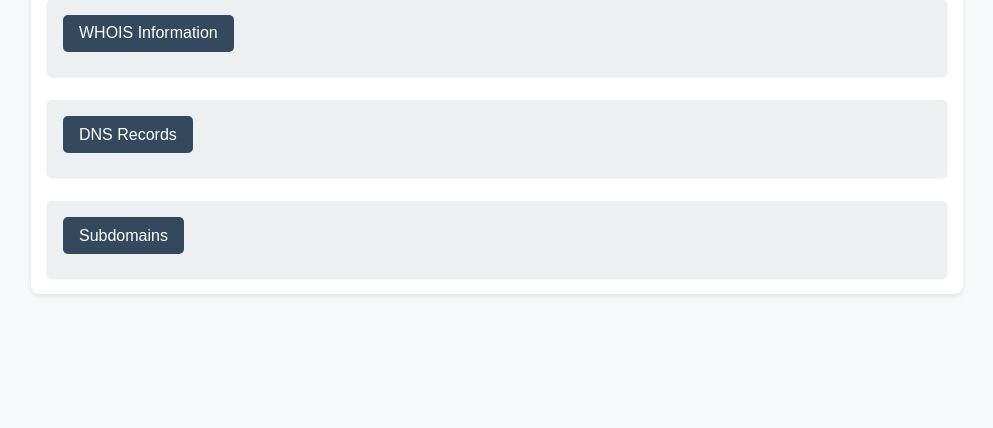
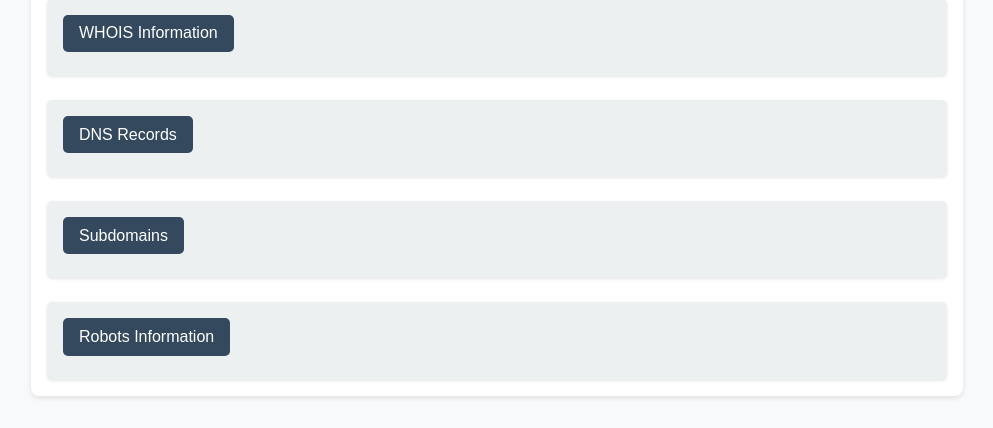
Before and after one commit to kelma01/domain_analyzer, a Django app: template domain_analyzer/main/templates/domain_analyzer.html in a window 1280 px wide. Shown: the part 814-1242 px from the top of the page, without its empty margins (143-1136 px from the left). Before the commit the page ends 1110 px from the top, so only its background shows below. Run offline with Django 5.2, Linux system fonts and the light colour scheme; the template is opened without the code that fills it: most values are stand-ins (such as "Sample title", 1, 10 or a date in 2020); parts of the project's set-up code (start-up, migrations or seed data) failed here and were passed over.

Commit message:
added robots txt information

```diff
--- a/domain_analyzer/main/static/js/scripts.js
+++ b/domain_analyzer/main/static/js/scripts.js
@@ -22,3 +22,8 @@ function toggleSubdomains() {
     const subdomainSection = document.getElementById("subdomain-section");
     subdomainSection.style.display = subdomainSection.style.display === "none" ? "block" : "none";
 }
+
+function toggleRobots() {
+    const robotsSection = document.getElementById("robots-section");
+    robotsSection.style.display = robotsSection.style.display === "none" ? "block" : "none";
+}
--- a/domain_analyzer/main/templates/domain_analyzer.html
+++ b/domain_analyzer/main/templates/domain_analyzer.html
@@ -139,6 +139,23 @@
                     </div>
                 </div>
             {% endif %}
+
+            {% if robots %}
+                <div class="result-card">
+                    <button class="toggle-btn" onclick="toggleRobots()">Robots Information</button>
+                    <div id="robots-section" style="display: none;">
+                        <table>
+                            <tbody>
+                                {% for robot in robots %}
+                                    <tr>
+                                        <td>{{ robot }}</td>
+                                    </tr>
+                                {% endfor %}
+                            </tbody>
+                        </table>
+                    </div>
+                </div>
+            {% endif %}
         </section>
     </main>
 </body>
--- a/domain_analyzer/main/tools/robots_parser.py
+++ b/domain_analyzer/main/tools/robots_parser.py
@@ -1,3 +1,5 @@
 import requests
 
 def get_robots_txt(domain):
+    res = requests.get(url=f"https://{domain}/robots.txt")
+    return res.text
--- a/domain_analyzer/main/views.py
+++ b/domain_analyzer/main/views.py
@@ -9,6 +9,7 @@ from .tools.ssl_scanner import scan_ssl_cert
 from .tools.whois_search import get_whois
 from .tools.dns_records import get_records
 from .tools.subdomain_finder import get_subdomains
+from .tools.robots_parser import get_robots_txt
 
 def hello(request):
     return render(request, 'index.html')
@@ -30,6 +31,7 @@ def analyze_domain(request):
             ports = [['80', 'http'],['443', 'https']] #TODO: ports = scan_ports(ipv4)
             #dns_records = get_records(domain)
             #subdomains = get_subdomains(domain)
+            robots_info = [get_robots_txt(domain)]
 
             #PAYLOADS
             ip_payload = {
@@ -47,4 +49,4 @@ def analyze_domain(request):
         form = TextInputForm()
 
     #return render(request, 'domain_analyzer.html', {'form': form, 'ip_info': ip_payload, 'ssl_info': ssl_payload, 'open_ports': ports, 'whois_response': whois_response, 'dns_records': dns_records, 'subdomains': subdomains})
-    return render(request, 'domain_analyzer.html', {'form': form, 'ip_info': ip_payload, 'open_ports': ports})
+    return render(request, 'domain_analyzer.html', {'form': form, 'ip_info': ip_payload, 'open_ports': ports, 'robots': robots_info})
```
